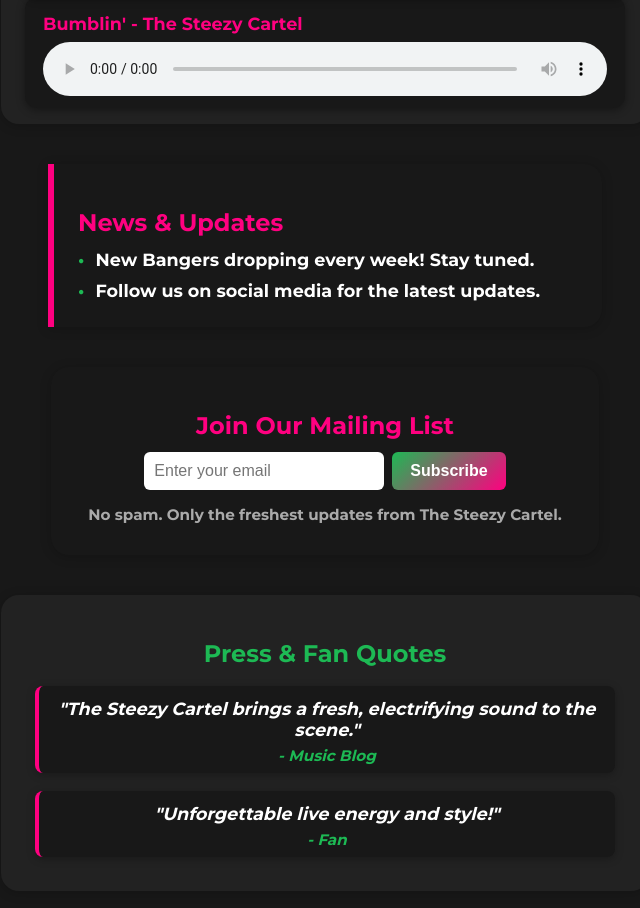
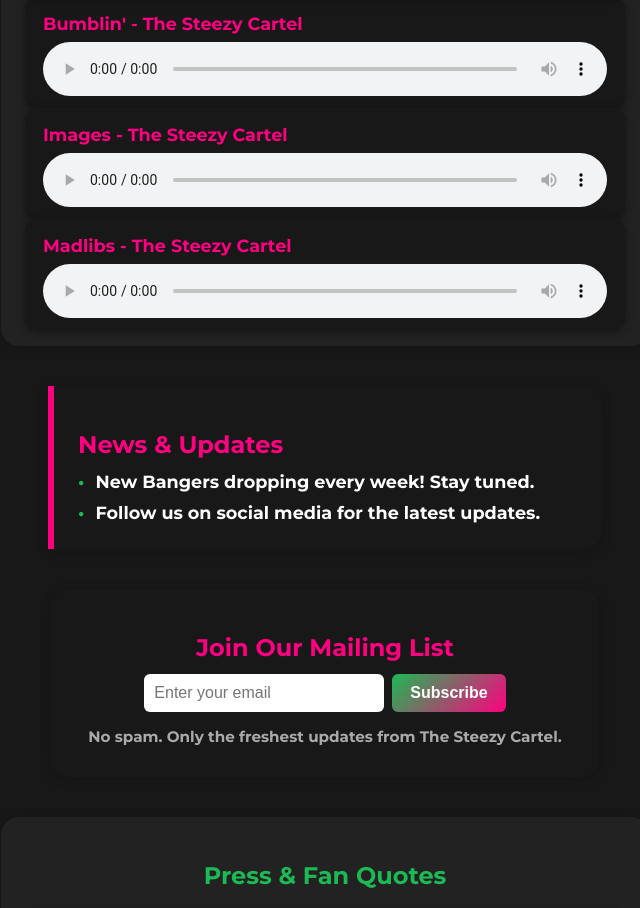
Before and after one commit to DeepthinkAIapp/steezycartel, a plain HTML site: page public/index.html in a window 1280 px wide. Shown: the part 4400-5308 px from the top of the page, without its empty margins (315-955 px from the left). Drawn offline with Linux system fonts and the light colour scheme.

Commit message:
feat: add Images.mp3 and Madlibs.wav to discography

```diff
--- a/public/index.html
+++ b/public/index.html
@@ -638,6 +638,20 @@
         Your browser does not support the audio element.
       </audio>
     </div>
+    <div class="track">
+      <span class="track-title">Images - The Steezy Cartel</span>
+      <audio controls>
+        <source src="/music/Images.mp3" type="audio/mp3">
+        Your browser does not support the audio element.
+      </audio>
+    </div>
+    <div class="track">
+      <span class="track-title">Madlibs - The Steezy Cartel</span>
+      <audio controls>
+        <source src="/music/Madlibs.wav" type="audio/wav">
+        Your browser does not support the audio element.
+      </audio>
+    </div>
     <!--
     <div class="music-embeds">
       <iframe style="border-radius:12px" src="https://open.spotify.com/embed/album/1DFixLWuPkv3KT3TnV35m3?utm_source=generator" width="100%" height="80" frameBorder="0" allowfullscreen="" allow="autoplay; clipboard-write; encrypted-media; fullscreen; picture-in-picture" loading="lazy"></iframe>
```
Also changed, not shown: 2 other files.
